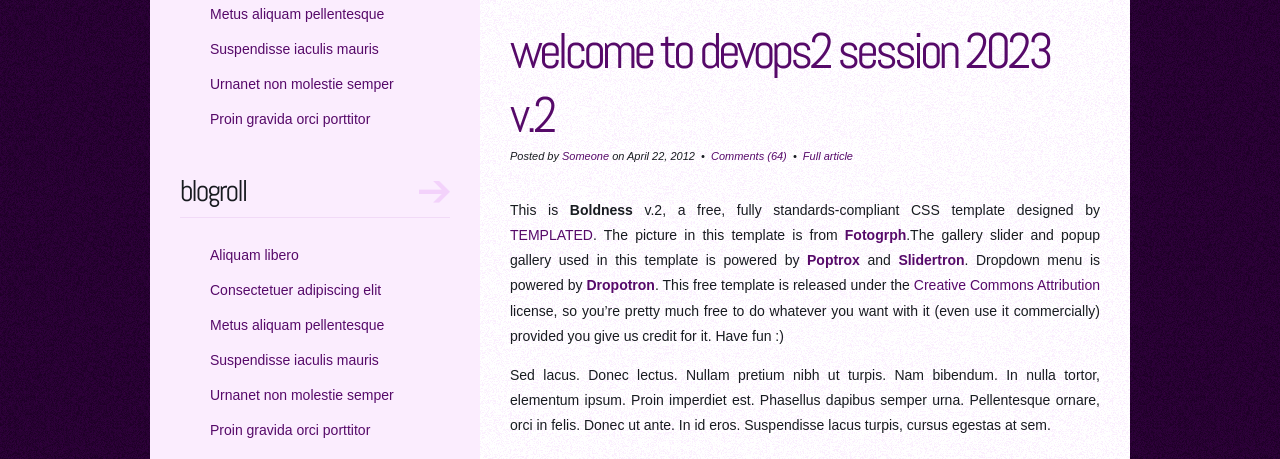
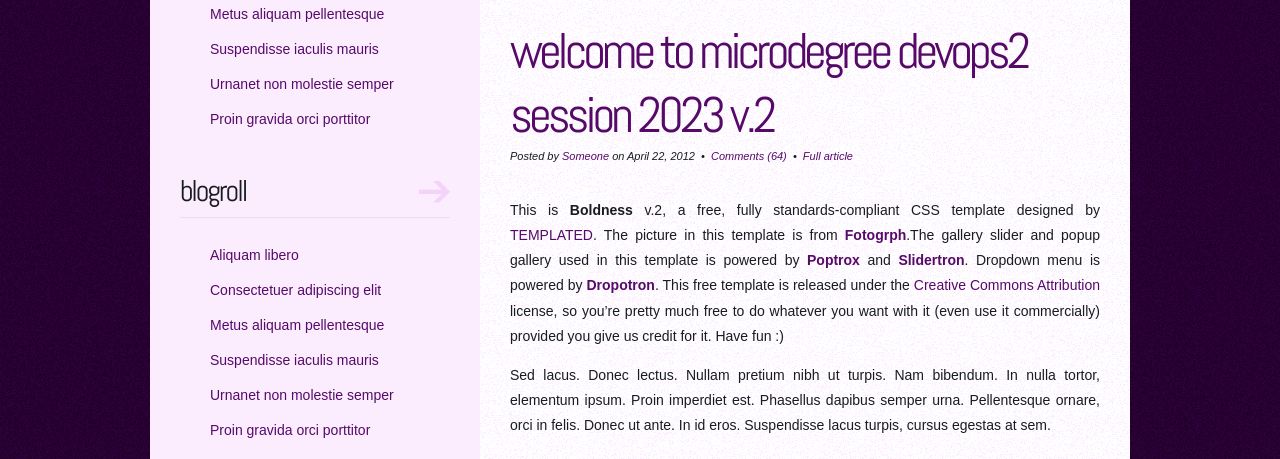
Before and after one commit to shruthidevi/html_project2, a plain HTML site: page index.html in a window 1280 px wide. Shown: the part 641-1100 px from the top of the page. Drawn offline with nearby package versions, Linux system fonts and the light colour scheme.

Commit message:
Update index.html

```diff
--- a/index.html
+++ b/index.html
@@ -93,7 +93,7 @@ Released   : 20120430
 				});
 			</script>
 				<div class="post">
-					<h2 class="title"><a href="#">Welcome to Devops2 Session 2023 </a> v.2</h2>
+					<h2 class="title"><a href="#">Welcome to microdegree Devops2 Session 2023 </a> v.2</h2>
 					<p class="meta">Posted by <a href="#">Someone</a> on April 22, 2012
 						&nbsp;&bull;&nbsp; <a href="#" class="comments">Comments (64)</a> &nbsp;&bull;&nbsp; <a href="#" class="permalink">Full article</a></p>
 					<div class="entry">
```
